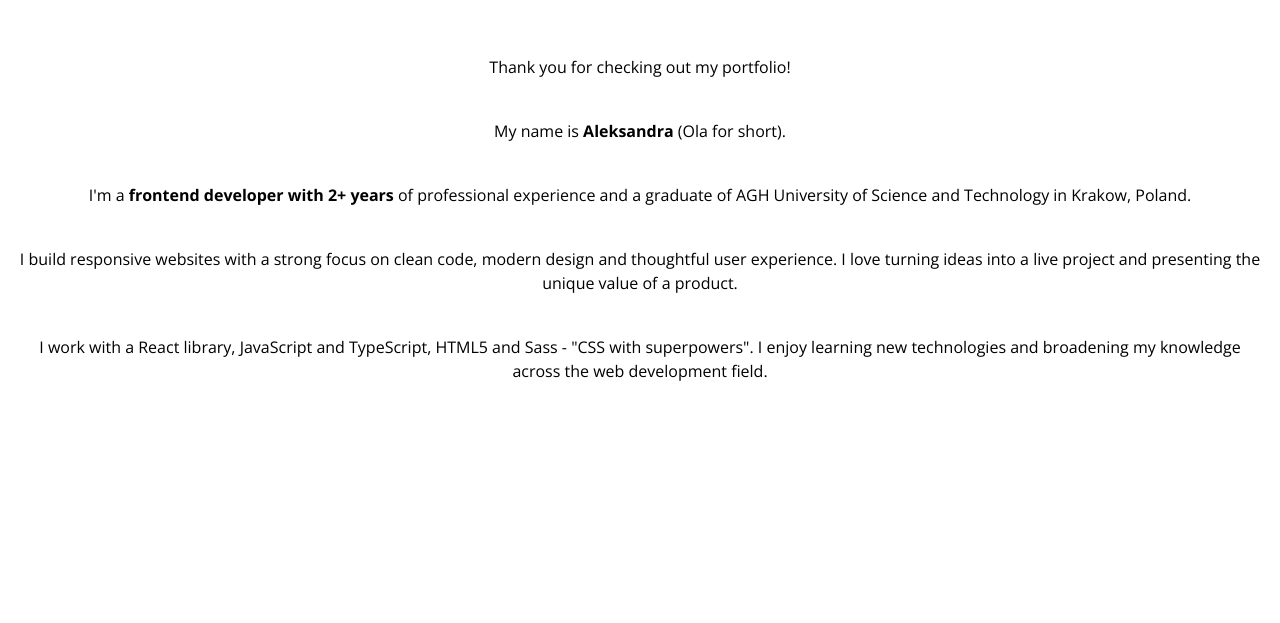
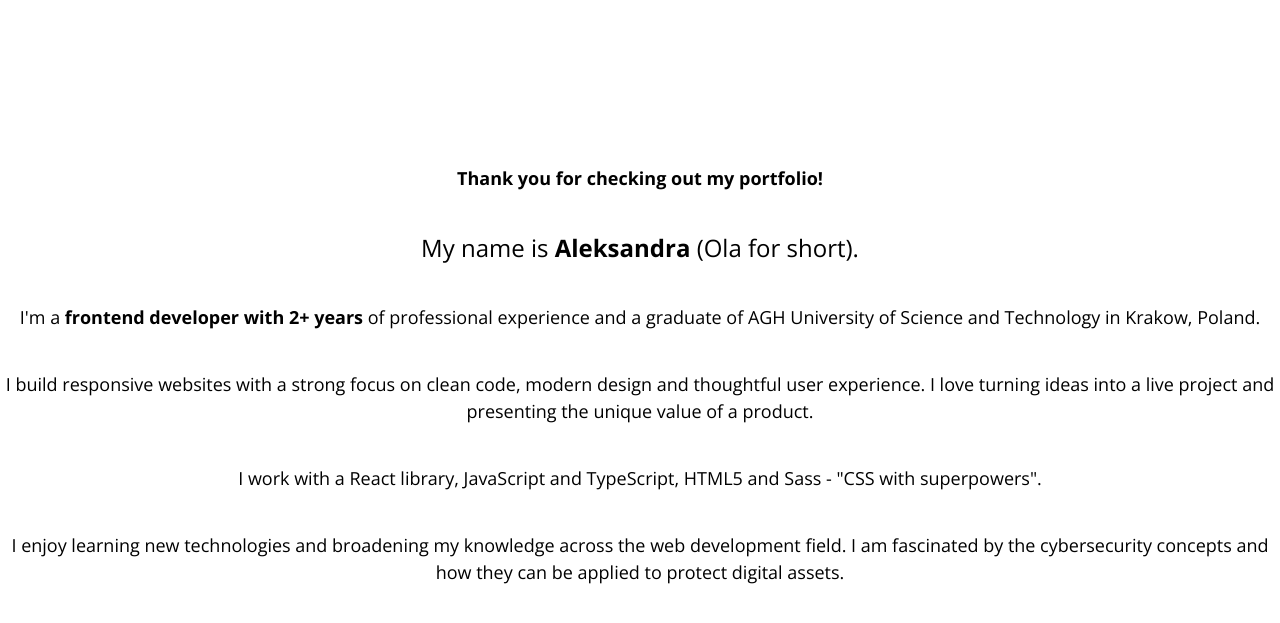
Before and after one commit to rarmand/portfolio, a React (Vite) app: page / in a window 1280 px wide. Shown: the part 825-1448 px from the top of the page. Before the commit the page ends 1288 px from the top, so only its background shows below. Built offline with nearby package versions, Linux system fonts and the light colour scheme.

Commit message:
cleaned About section

```diff
--- a/src/components/About.tsx
+++ b/src/components/About.tsx
@@ -1,10 +1,10 @@
 function About() {
   return (
-    <section id='about'>
-      <div className='container flex flex-col gap-10 py-20 mx-auto px-4'>
-        <p>Thank you for checking out my portfolio!</p>
+    <section id='about' className='h-screen flex'>
+      <div className='container m-auto flex flex-col gap-10'>
+        <p className='font-bold'>Thank you for checking out my portfolio!</p>
 
-        <p>
+        <p className='text-2xl'>
           My name is <b>Aleksandra</b> (Ola for short).
         </p>
 
@@ -22,34 +22,14 @@ function About() {
 
         <p>
           I work with a React library, JavaScript and TypeScript, HTML5 and Sass
-          - "CSS with superpowers". I enjoy learning new technologies and
-          broadening my knowledge across the web development field.
+          - "CSS with superpowers".
         </p>
 
-        {/* <h3>My technology stack</h3>
-
-        <ul>
-          <li>JavaScript (ES6+)</li>
-          <li>TypeScript</li>
-          <li>React</li>
-          <li>Next.js</li>
-          <li>HTML5</li>
-          <li>CSS3</li>
-          <li>Tailwind CSS</li>
-          <li>CSS Modules</li>
-          <li>Sass</li>
-          <li>GraphQL</li>
-          <li>Git</li>
-          <li>Figma</li>
-          <li>Flutter</li>
-          <li>Dart</li>
-          <li>Linux</li>
-          <li>MAC OS</li>
-          <li>Jira</li>
-          <li>React Testing Library</li>
-          <li>Jest</li>
-          <li>Cucumber</li>
-        </ul> */}
+        <p>
+          I enjoy learning new technologies and broadening my knowledge across
+          the web development field. I am fascinated by the cybersecurity
+          concepts and how they can be applied to protect digital assets.
+        </p>
       </div>
     </section>
   );
--- a/src/components/Hero.tsx
+++ b/src/components/Hero.tsx
@@ -2,6 +2,7 @@ import LinkedInIcon from "../assets/icons/linkedin_icon.svg";
 import GithubIcon from "../assets/icons/github_icon.svg";
 import MailIcon from "../assets/icons/mail_icon.png";
 
+// TODO: czy zmenić resume a na button?
 function Hero() {
   return (
     <section id='hero' className='h-screen flex'>
--- a/src/index.css
+++ b/src/index.css
@@ -27,7 +27,18 @@ h1 {
   font-weight: 500;
 }
 
+h2 {
+  font-size: 36px;
+  font-weight: 500;
+}
+
+h3 {
+  font-size: 24px;
+  font-weight: 400;
+}
+
 a {
+  font-size: 16px;
   text-decoration: none;
   cursor: pointer;
 }
@@ -35,3 +46,11 @@ a {
 a:hover {
   text-decoration: underline;
 }
+
+p {
+  font-size: 18px;
+}
+
+button {
+  cursor: pointer;
+}
```
